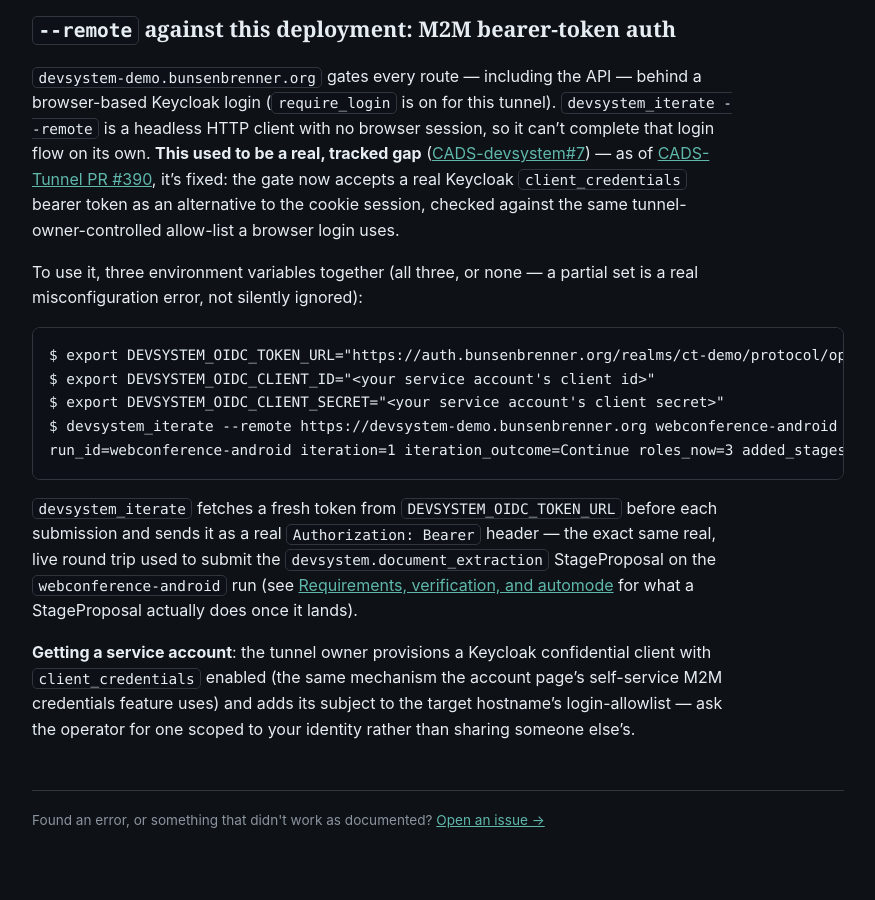
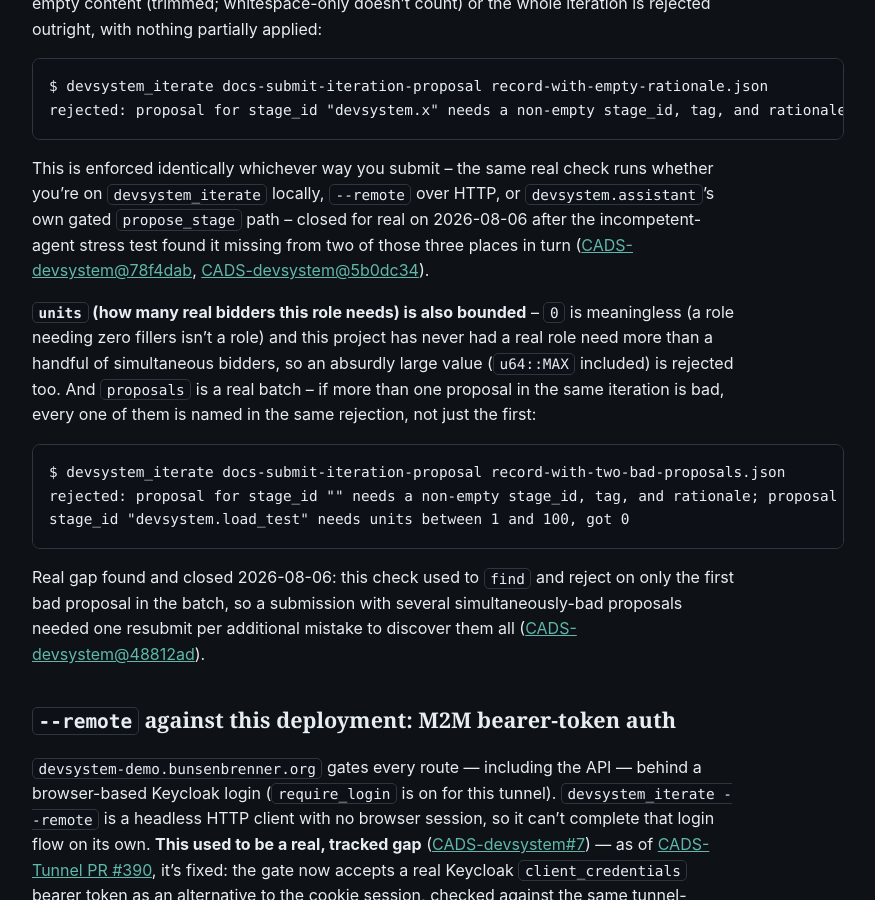
Before and after one commit to scimbe/CADS-devsystem-docs, a Jekyll site: the page built from _how-to/submit-an-iteration.md, in a window 1280 px wide and 900 px high, scrolled down 5052 px. Shown: the whole window, without its empty margins (322-1197 px from the left). Built offline with Jekyll 4.4.1, drawn with Linux system fonts in a browser that asks for light colours; some of the changed text lies outside the part shown.

Commit message:
docs: document the validate_proposals and requirement_indices multi-finding fixes
Real gaps found and closed 2026-08-06 (CADS-devsystem@48812ad, @609e170):
an iteration's own embedded proposals batch and requirement_indices batch
each used to report only the first bad entry, needing one resubmit per
additional mistake to discover them all -- same bug class already fixed
for add_requirement's acceptance criteria.

- submit-an-iteration.md: documented the units upper bound, the multi-bad-
  proposal reporting behavior, and the out-of-range requirement_indices
  rejection (with multi-index reporting), each with a real example.
- dau-lens-and-stress-testing.md: bumped running tallies (twenty-six->
  twenty-eight harness checks, fifty-eight->sixty rounds, forty-five->
  forty-seven real gaps), added a representative-sample bullet covering
  both fixes.

Hermetic Jekyll build confirmed clean; verified all new content actually
rendered in the built HTML before shipping.

Co-Authored-By: Claude Sonnet 5 <noreply@anthropic.com>
Claude-Session: https://claude.ai/code/session_018FkngvdKnmVcAT84EZe7Ur

````diff
--- a/_how-to/submit-an-iteration.md
+++ b/_how-to/submit-an-iteration.md
@@ -59,6 +59,20 @@ this iteration actually addresses:
   "requirement_indices": [0]
 }
 ```
+
+Every index in `requirement_indices` must be real -- one that's out of range for this run's own
+`requirements` list is rejected, batch and all (nothing is applied if any real index is bad), and
+every out-of-range index gets named in the one rejection, not just the first one found:
+
+```
+$ devsystem_iterate webconference-android-tutorial record-with-two-bad-indices.json
+rejected: requirement_indices references out-of-range index(es) [99, 150], but state.requirements
+only has 3 entries
+```
+
+Real gap found and closed 2026-08-06: this used to only name the first out-of-range index, the same
+"stops at the first match" bug already found and fixed for `proposals` above
+([CADS-devsystem@609e170](https://github.com/scimbe/CADS-devsystem/commit/609e170)).
 
 ## 4. Submit it
 
@@ -149,6 +163,23 @@ it missing from two of those three places in turn
 ([CADS-devsystem@78f4dab](https://github.com/scimbe/CADS-devsystem/commit/78f4dab),
 [CADS-devsystem@5b0dc34](https://github.com/scimbe/CADS-devsystem/commit/5b0dc34)).
 
+**`units` (how many real bidders this role needs) is also bounded** -- `0` is meaningless (a role
+needing zero fillers isn't a role) and this project has never had a real role need more than a
+handful of simultaneous bidders, so an absurdly large value (`u64::MAX` included) is rejected too.
+And `proposals` is a real batch -- if more than one proposal in the same iteration is bad, every one
+of them is named in the same rejection, not just the first:
+
+```
+$ devsystem_iterate docs-submit-iteration-proposal record-with-two-bad-proposals.json
+rejected: proposal for stage_id "" needs a non-empty stage_id, tag, and rationale; proposal for
+stage_id "devsystem.load_test" needs units between 1 and 100, got 0
+```
+
+Real gap found and closed 2026-08-06: this check used to `find` and reject on only the first bad
+proposal in the batch, so a submission with several simultaneously-bad proposals needed one resubmit
+per additional mistake to discover them all
+([CADS-devsystem@48812ad](https://github.com/scimbe/CADS-devsystem/commit/48812ad)).
+
 ## `--remote` against this deployment: M2M bearer-token auth
 
 `devsystem-demo.bunsenbrenner.org` gates every route — including the API — behind a browser-based
````
Also changed, not shown: _explanation/dau-lens-and-stress-testing.md (+18 -6 lines).
